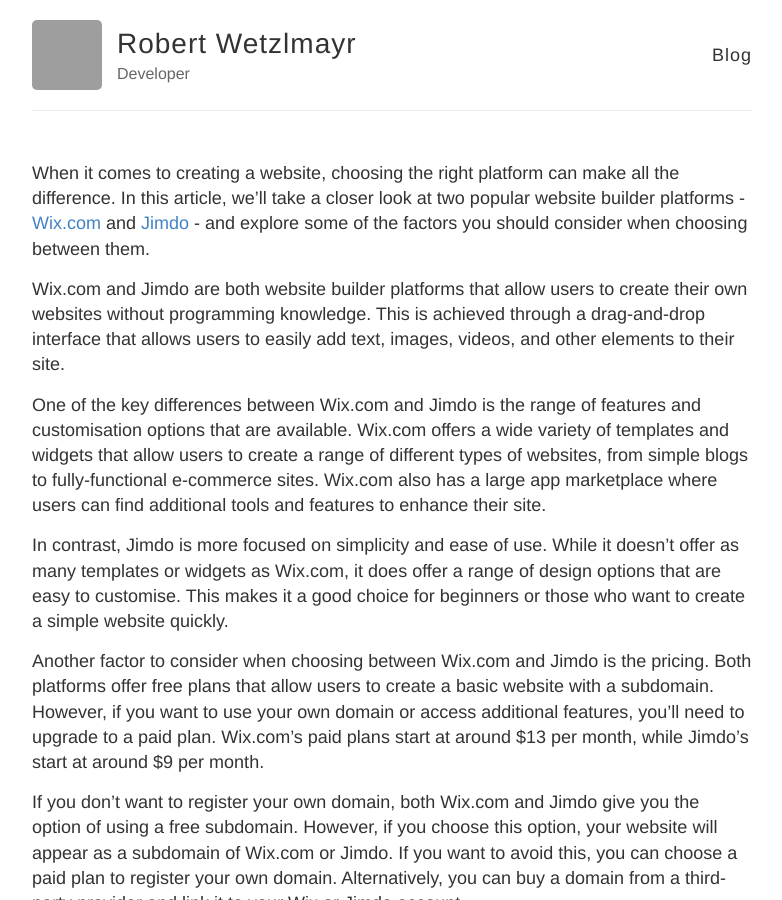
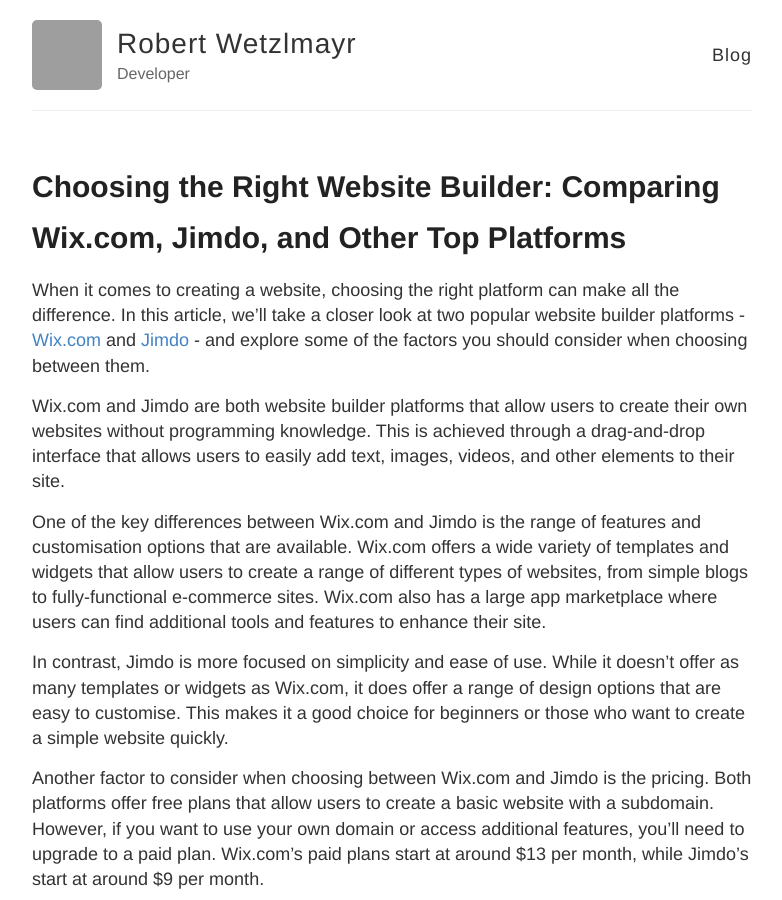
Before and after one commit to rwetzlmayr/rwetzlmayr.github.io, a Jekyll site: the page built from _posts/2023-04-26-hosting-wix-vs-jimdo.md, in a window 1280 px wide and 900 px high. Shown: the whole window, without its empty margins (248-1030 px from the left). Built offline with Jekyll 4.4.1, drawn with Linux system fonts in a browser that asks for light colours; our own code applies the rules of GitHub Pages for plain Markdown files; grey boxes are pictures that could not be loaded.

Commit message:
How to escape indicator characters (colon and hyphen) in YAML

```diff
--- a/_posts/2023-04-26-hosting-wix-vs-jimdo.md
+++ b/_posts/2023-04-26-hosting-wix-vs-jimdo.md
@@ -1,6 +1,6 @@
 ---
 published: true
-title: Choosing the Right Website Builder: Comparing Wix.com, Jimdo, and Other Top Platforms
+title: "Choosing the Right Website Builder: Comparing Wix.com, Jimdo, and Other Top Platforms"
 layout: post
 ---
 
```
